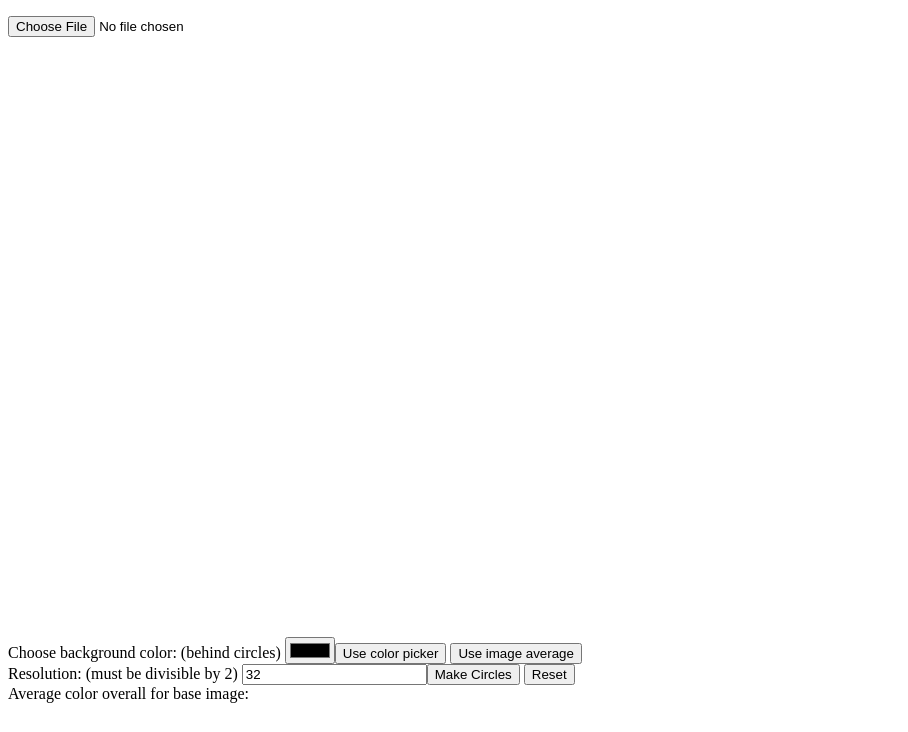
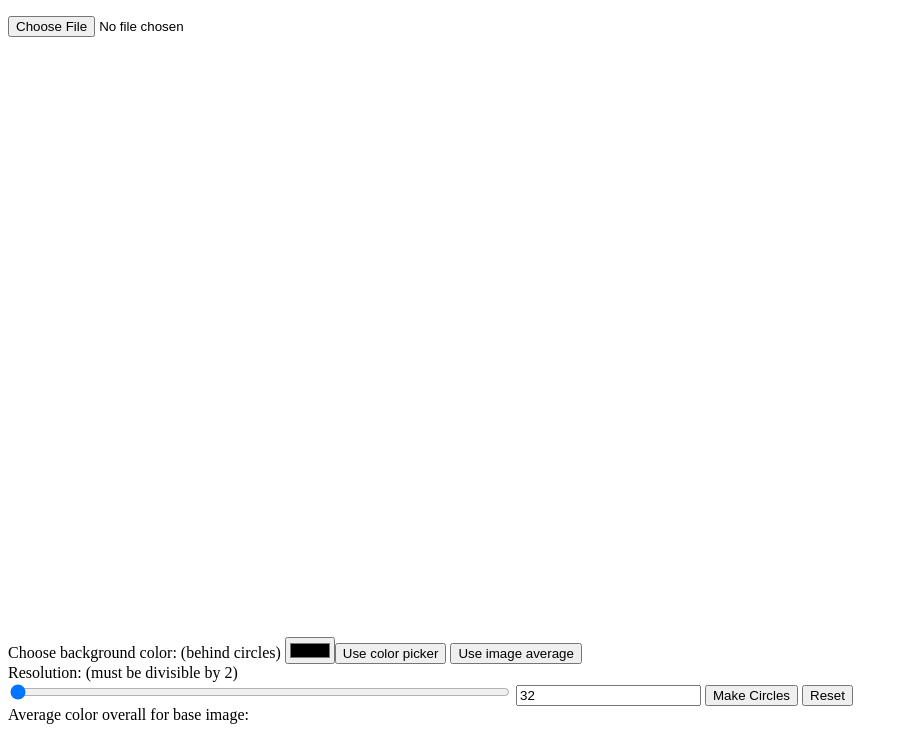
Before and after one commit to johnprattchristian/circulator, a plain HTML site: page index.html in a window 1280 px wide. Shown: the part 86-818 px from the top of the page, without its empty margins (0-908 px from the left). Drawn offline with nearby package versions, Linux system fonts and the light colour scheme.

Commit message:
Add files via upload

```diff
--- a/index.html
+++ b/index.html
@@ -225,7 +225,10 @@ var processFile = function(fileInput){
 <input type="color" value="#000000" onchange="changeBGColor(this.value)"></input><button onclick="changeBGColor($('input[type=color]').val())">Use color picker</button>
 <button id="btnUseAverage" onclick="changeBGColor(document.getElementById('columns').style.backgroundColor)">Use image average</button>
 <span id="spanColorText"></span></br>
-<span>Resolution: (must be divisible by 2) </span><input type="text" id="txtRes" value="32"></input><button onclick="makeSpheres(parseInt(document.getElementById('txtRes').value))">Make Circles</button>
+<span>Resolution: (must be divisible by 2) </span></br>
+<input type="range" style="width:500px!important" max="25000" min="24" step="2"  value="32" id="rngSlider" oninput="document.getElementById('txtRes').value = this.value"></input>
+<input type="text" id="txtRes" value="32" oninput="document.getElementById('rngSlider').value = parseInt(this.value)"></input>
+<button onclick="makeSpheres(parseInt(document.getElementById('txtRes').value));">Make Circles</button>
 <button onclick="resetImage()">Reset</button>
 </br><span>Average color overall for base image:</span>
 <div id="columns"></div>
```
